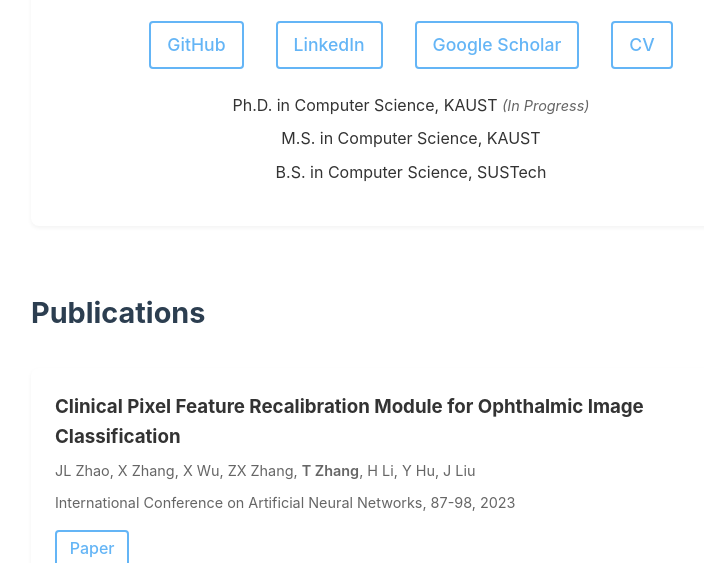
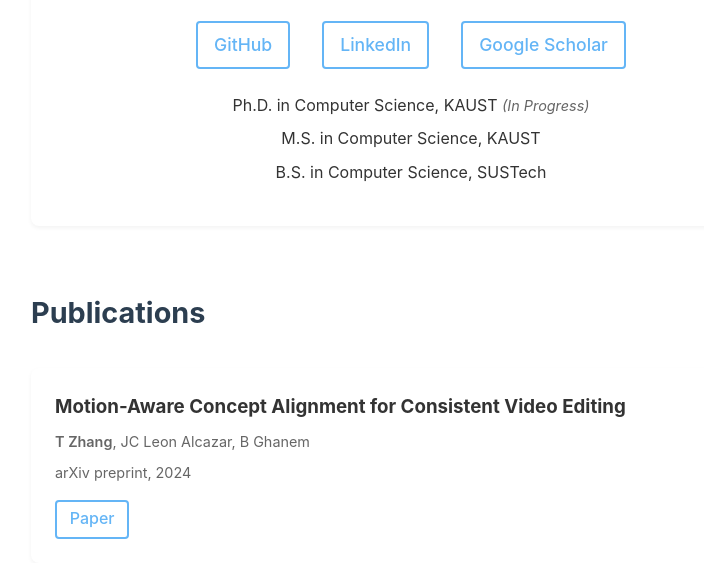
Before and after one commit to ZhangT-tech/ZhangT-tech.github.io, a plain HTML site: page index.html in a window 1280 px wide. Shown: the part 388-951 px from the top of the page, without its empty margins (229-933 px from the left). Drawn offline with Linux system fonts and the light colour scheme.

Commit message:
update paper

```diff
--- a/index.html
+++ b/index.html
@@ -27,7 +27,6 @@
                 <a href="https://github.com/ZhangT-tech" target="_blank" class="github-link">GitHub</a>
                 <a href="https://www.linkedin.com/in/tong-zhang-53498b1a1/" target="_blank" class="linkedin-link">LinkedIn</a>
                 <a href="https://scholar.google.com/citations?user=1eaWNBoAAAAJ&hl=en" target="_blank" class="scholar-link">Google Scholar</a>
-                <a href="files/Tong_Zhang_CV.pdf" target="_blank" class="cv-link">CV</a>
             </div>
             <p class="education-item">Ph.D. in Computer Science, KAUST <span class="status">(In Progress)</span></p>
             <p class="education-item">M.S. in Computer Science, KAUST</p>
@@ -36,6 +35,12 @@
 
         <section id="publications" class="section">
             <h2>Publications</h2>
+            <div class="publication-item">
+                <h3>Motion-Aware Concept Alignment for Consistent Video Editing</h3>
+                <p class="publication-meta"><span class="highlight-name">T Zhang</span>, JC Leon Alcazar, B Ghanem</p>
+                <p class="publication-meta">arXiv preprint, 2024</p>
+                <a href="https://arxiv.org/abs/2506.01004" target="_blank" class="highlight-link">Paper</a>
+            </div>
             <div class="publication-item">
                 <h3>Clinical Pixel Feature Recalibration Module for Ophthalmic Image Classification</h3>
                 <p class="publication-meta">JL Zhao, X Zhang, X Wu, ZX Zhang, <span class="highlight-name">T Zhang</span>, H Li, Y Hu, J Liu</p>
```
Also changed, not shown: 2 other files.
